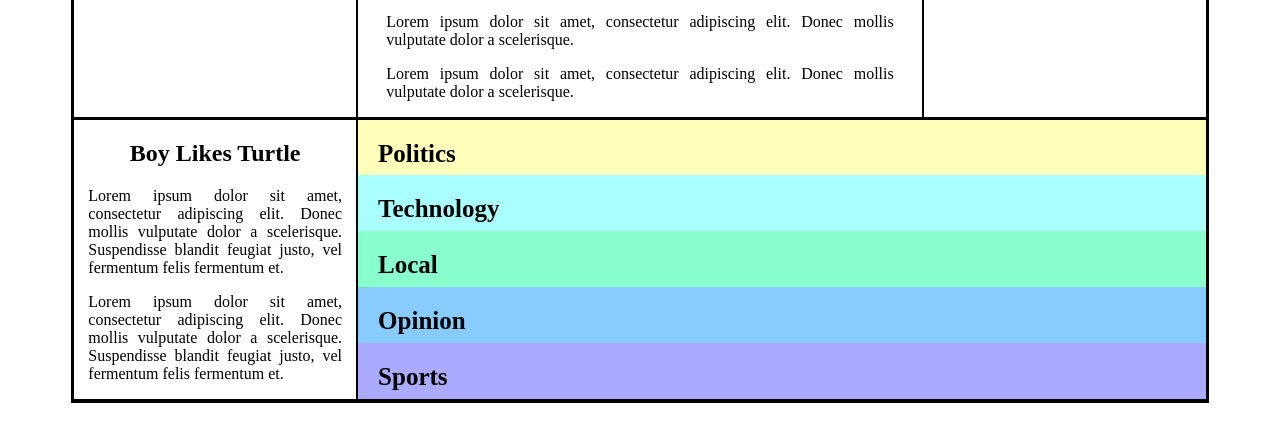
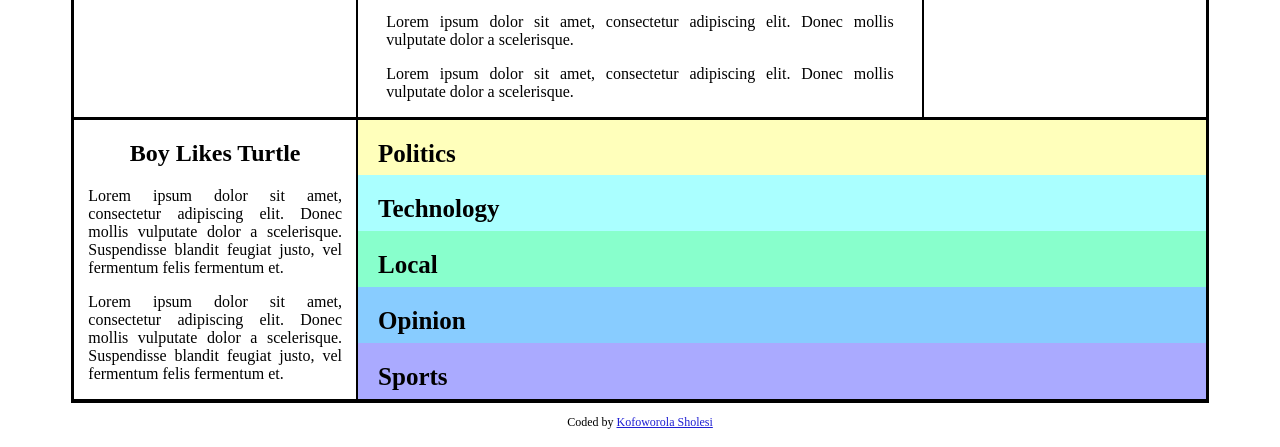
Before and after one commit to koffy1/frontend-projects, a plain HTML site: page Complete intro to web development/index.html in a window 1280 px wide. Shown: the part 353-800 px from the top of the page. Drawn offline with Linux system fonts and the light colour scheme.

Commit message:
add footer to project

```diff
--- a/Complete intro to web development/index.css
+++ b/Complete intro to web development/index.css
@@ -5,6 +5,20 @@
 main {
     max-height: inherit;
     font-weight: 100;
+}
+
+footer p
+{
+    font-size: 12px;
+    text-align: center;
+}
+
+footer a {
+    color: rgb(31, 31, 211);
+}
+
+footer a:hover {
+    color:rgb(81, 53, 126);
 }
 
 h1, h2 {
--- a/Complete intro to web development/index.html
+++ b/Complete intro to web development/index.html
@@ -82,5 +82,10 @@
             </div>
         </div>
     </main>
+    <footer>
+        <p>
+            Coded by <a href="https://github.com/koffy1" target="_blank">Kofoworola Sholesi</a>
+        </p>
+    </footer>
 </body>
 </html>
```
